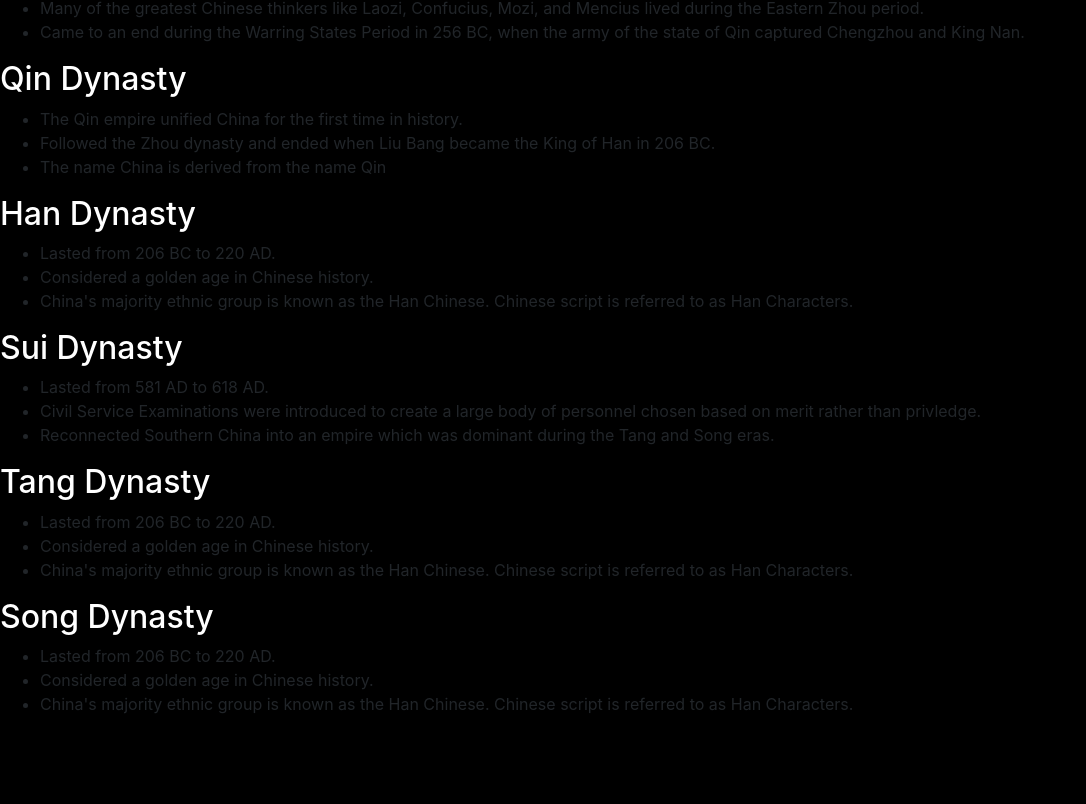
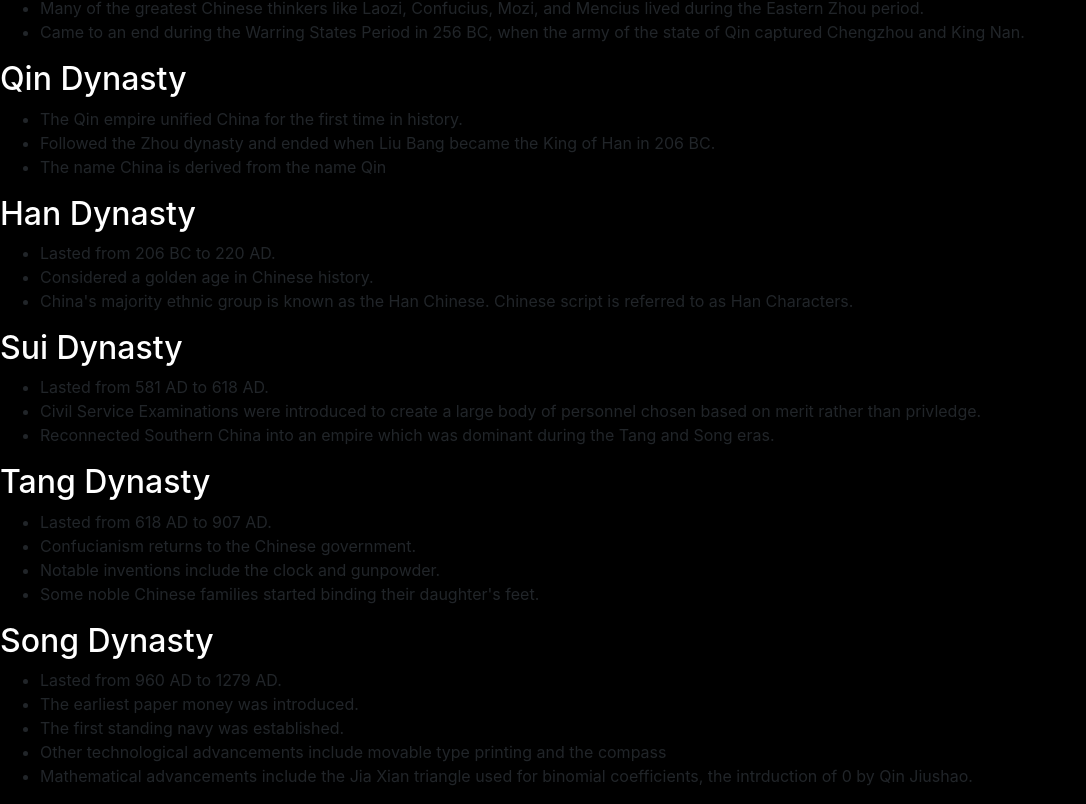
Before and after one commit to tubajack/TravelToChina, a React (Create React App) app in the folder client/: page /history in a window 1280 px wide. Shown: the part 549-1353 px from the top of the page, without its empty margins (0-1086 px from the left). Before the commit the page ends 1281 px from the top, so only its background shows below. Built offline with nearby package versions, Linux system fonts and the light colour scheme.

Commit message:
Finished off the history of China. Am now working on the culture tab.

```diff
--- a/client/src/pages/ChinaHistory.js
+++ b/client/src/pages/ChinaHistory.js
@@ -56,16 +56,19 @@ export default class ChinaHistory extends Component {
 
         <h2>Tang Dynasty</h2>
         <ul>
-          <li>Lasted from 206 BC to 220 AD.</li>
-          <li>Considered a golden age in Chinese history.</li>
-          <li>China's majority ethnic group is known as the Han Chinese. Chinese script is referred to as Han Characters.</li>
+          <li>Lasted from 618 AD to 907 AD.</li>
+          <li>Confucianism returns to the Chinese government.</li>
+          <li>Notable inventions include the clock and gunpowder.</li>
+          <li>Some noble Chinese families started binding their daughter's feet.</li>
         </ul>
 
         <h2>Song Dynasty</h2>
         <ul>
-          <li>Lasted from 206 BC to 220 AD.</li>
-          <li>Considered a golden age in Chinese history.</li>
-          <li>China's majority ethnic group is known as the Han Chinese. Chinese script is referred to as Han Characters.</li>
+          <li>Lasted from 960 AD to 1279 AD.</li>
+          <li>The earliest paper money was introduced.</li>
+          <li>The first standing navy was established.</li>
+          <li>Other technological advancements include movable type printing and the compass</li>
+          <li>Mathematical advancements include the Jia Xian triangle used for binomial coefficients, the intrduction of 0 by Qin Jiushao.</li>
         </ul>
       </div>
     );
--- a/client/src/pages/TravelToChina.js
+++ b/client/src/pages/TravelToChina.js
@@ -5,7 +5,7 @@ export default class TravelToChina extends Component {
   render() {
     return (
       <div>
-        <h1>You want to travel to China? You have come to the right page?</h1>
+        <h1>You want to travel to China? You have come to the right page!</h1>
         <Navbar />
       </div>
     );
```
